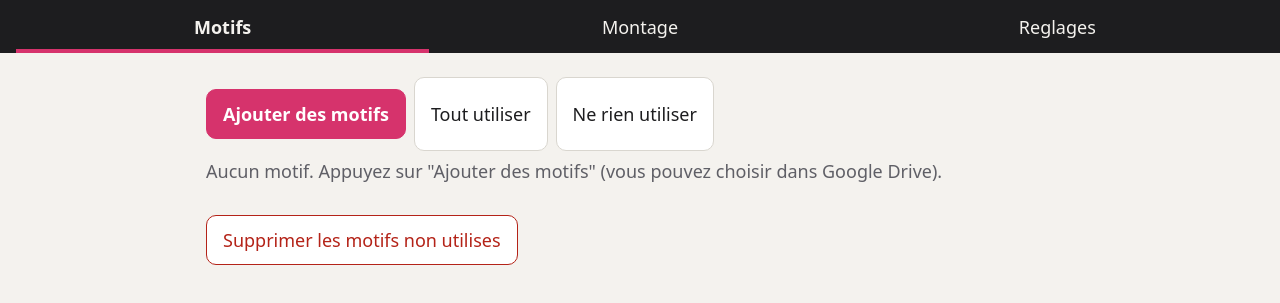
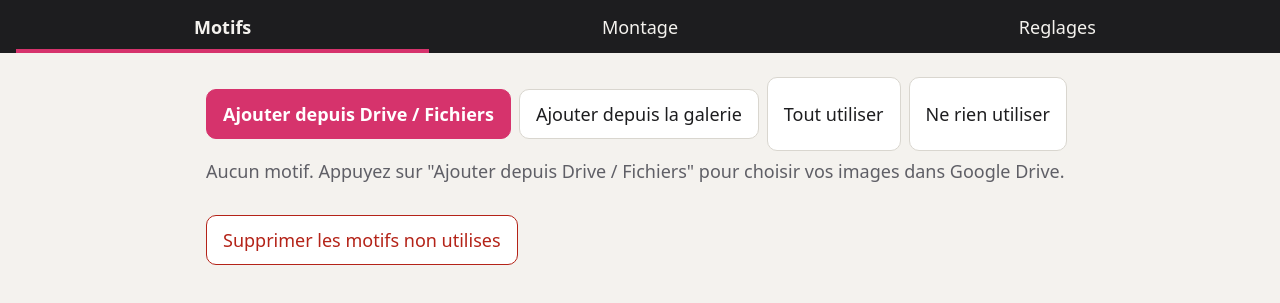
Before and after one commit to 13artcolor-png/boxdessinchiote, a plain HTML site: page index.html in a window 1280 px wide. Shown: the part 45-348 px from the top of the page. Drawn offline with Linux system fonts and the light colour scheme.

Commit message:
Ajoute le bouton "Ajouter depuis Drive / Fichiers" pour acceder a Google Drive sur Android
Avec accept="image/*", Chrome Android ouvre le selecteur de photos (galerie seulement).
Sans accept, Android ouvre l'explorateur de fichiers, qui donne acces a Google Drive.
Le bouton galerie est conserve ; les fichiers qui ne sont pas des images sont ecartes.

Co-Authored-By: Claude Opus 5.5 <noreply@anthropic.com>

```diff
--- a/index.html
+++ b/index.html
@@ -25,7 +25,12 @@
     <section id="bibliotheque" class="panneau actif">
       <div class="barre">
         <label class="bouton principal">
-          Ajouter des motifs
+          Ajouter depuis Drive / Fichiers
+          <!-- Sans "accept" : Android ouvre l'explorateur de fichiers (acces a Google Drive) -->
+          <input type="file" id="fichiers-drive" multiple hidden>
+        </label>
+        <label class="bouton">
+          Ajouter depuis la galerie
           <input type="file" id="fichiers" accept="image/*" multiple hidden>
         </label>
         <button id="tout-utiliser">Tout utiliser</button>
--- a/js/app.js
+++ b/js/app.js
@@ -201,7 +201,7 @@
     const actifs = motifs.filter((m) => m.actif);
     const nb = actifs.reduce((s, m) => s + exemplairesDe(m).reduce((t, e) => t + e.qte, 0), 0);
     $('infos-biblio').textContent = motifs.length === 0
-      ? 'Aucun motif. Appuyez sur "Ajouter des motifs" (vous pouvez choisir dans Google Drive).'
+      ? 'Aucun motif. Appuyez sur "Ajouter depuis Drive / Fichiers" pour choisir vos images dans Google Drive.'
       : `${motifs.length} motifs, ${actifs.length} utilises, ${nb} exemplaires a imprimer.`;
   }
 
@@ -216,7 +216,12 @@
     return new Promise((ok) => cv.toBlob(ok, 'image/jpeg', 0.8));
   }
 
-  $('fichiers').addEventListener('change', async (ev) => {
+  // Deux boutons d'import, meme traitement :
+  //  - "fichiers" (accept="image/*") : Android ouvre son selecteur de PHOTOS (galerie seulement)
+  //  - "fichiers-drive" (sans accept) : Android ouvre son explorateur de FICHIERS,
+  //    qui donne acces a Google Drive. Les fichiers qui ne sont pas des images sont ecartes.
+  for (const id of ['fichiers', 'fichiers-drive']) $(id).addEventListener('change', importer);
+  async function importer(ev) {
     const fichiers = [...ev.target.files];
     ev.target.value = '';
     const deja = new Set(motifs.map((m) => `${m.nom}|${m.taille}`));
@@ -244,10 +249,10 @@
         console.error('Import impossible', f.name, e);
       }
     }
-    prog.textContent = `${ajoutes} motifs ajoutes` + (ignores ? `, ${ignores} deja presents` : '') + (erreurs ? `, ${erreurs} illisibles` : '') + '.';
+    prog.textContent = `${ajoutes} motifs ajoutes` + (ignores ? `, ${ignores} deja presents` : '') + (erreurs ? `, ${erreurs} ecartes (pas des images ou illisibles)` : '') + '.';
     rafraichirGrille();
     invaliderMontage();
-  });
+  }
 
   async function toutMettre(actif) {
     for (const m of motifs) { if (m.actif !== actif) { m.actif = actif; await Db.enregistrerMotif(m); } }
```
